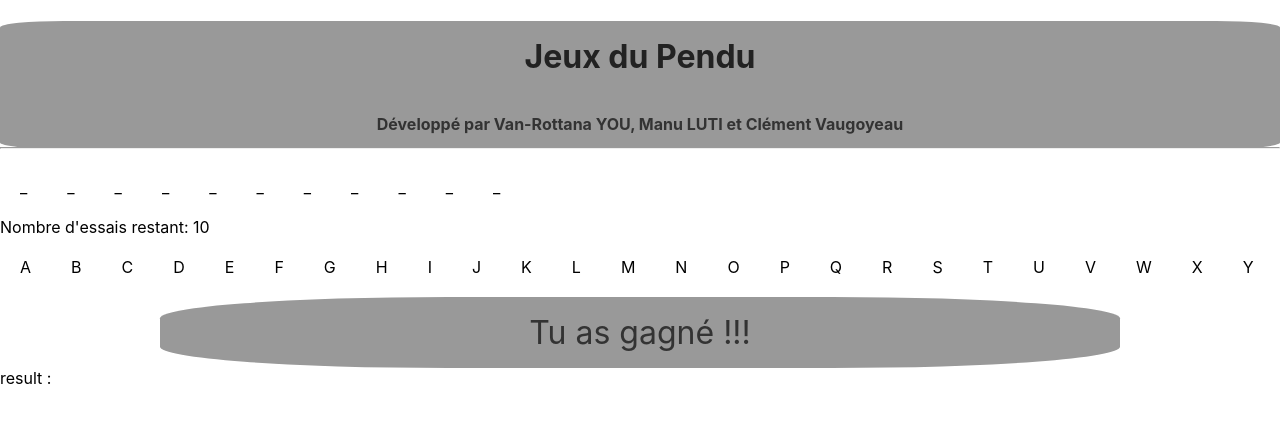
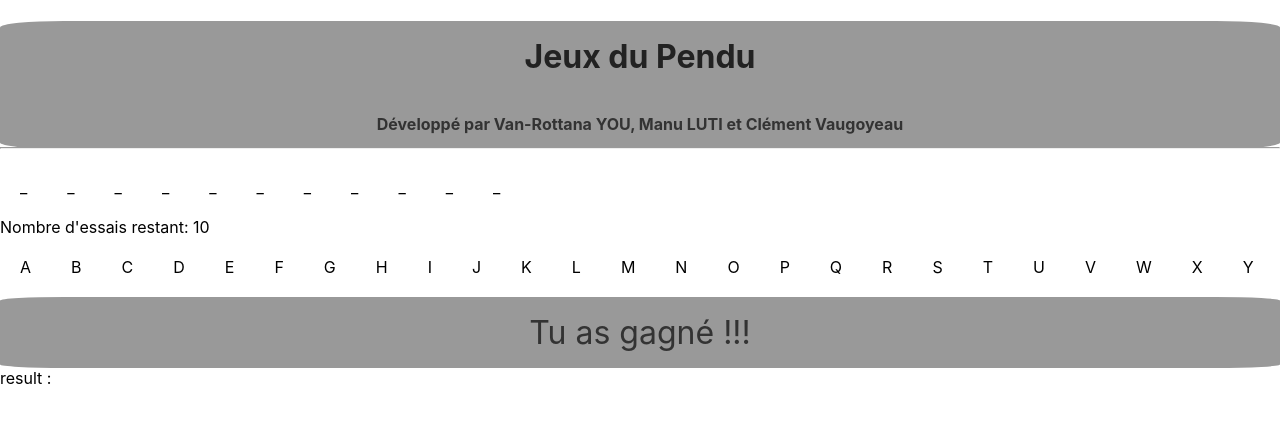
Before and after one commit to manu-tuli/repo-react, a React (Create React App) app in the folder pendu-app/: page / in a window 1280 px wide. Shown: the top 422 px of the page. Built offline with nearby package versions, Linux system fonts and the light colour scheme.

Commit message:
css update

```diff
--- a/pendu-app/src/App.css
+++ b/pendu-app/src/App.css
@@ -61,10 +61,9 @@ padding: 1rem;
   color: #333;
   font-size: 2rem;
   background-color: #999;
-  margin-left:10rem;
-  margin-right:10rem;
+
   padding: 1rem;
-  border-radius: 30%;
+  border-radius: 5%;
 
 }
 
```
